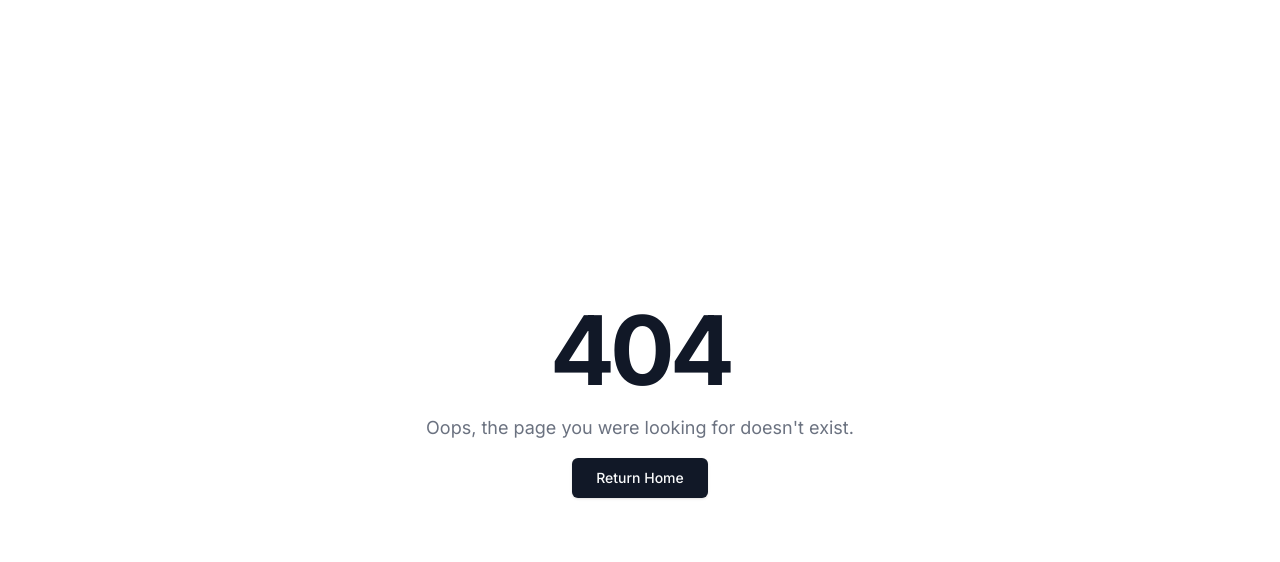
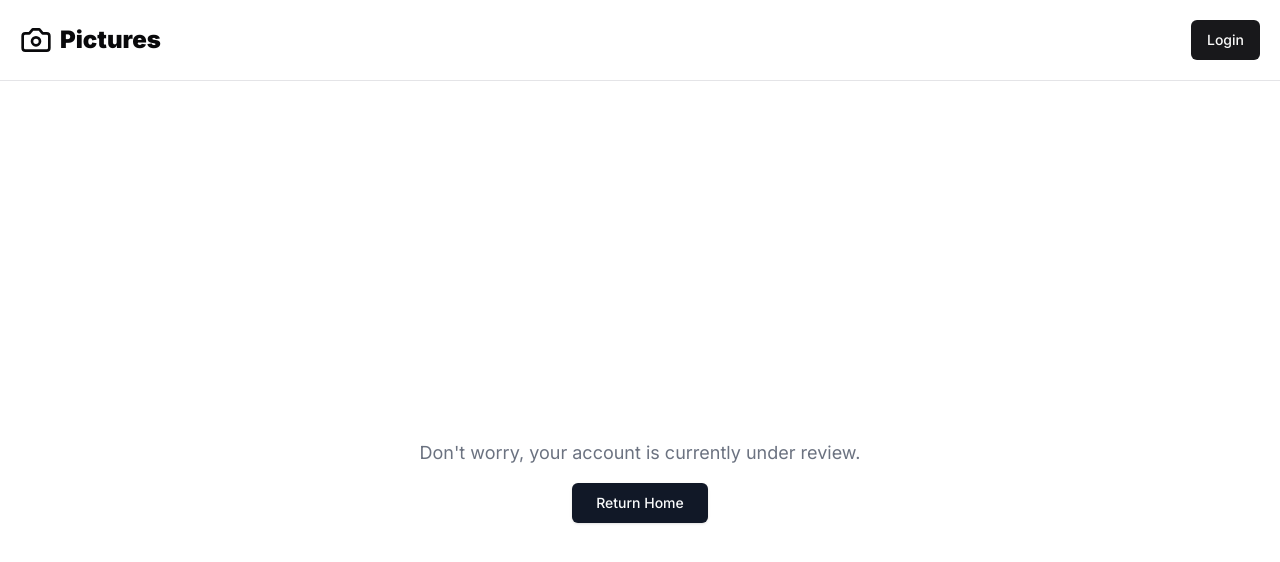
Before and after one commit to dwesh163/pictures, a Next.js app: page /verified in a window 1280 px wide. Before the commit this address had no page. Shown: the top 562 px of the page. Built offline with nearby package versions, Linux system fonts and the light colour scheme; no server answers.

Commit message:
feat: Add Verified page component

```diff
--- /dev/null
+++ b/src/app/(root)/verified/page.tsx
@@ -0,0 +1,14 @@
+import Link from 'next/link';
+
+export default function Verified() {
+	return (
+		<div className="flex flex-col items-center justify-center min-h-[100dvh] px-4 md:px-6 py-12 md:py-24 lg:py-32 text-center">
+			<div className="max-w-md space-y-4">
+				<p className="text-lg text-gray-500 dark:text-gray-400">Don't worry, your account is currently under review.</p>
+				<Link href="/" className="inline-flex h-10 items-center justify-center rounded-md bg-gray-900 px-6 text-sm font-medium text-gray-50 shadow transition-colors hover:bg-gray-900/90 focus-visible:outline-none focus-visible:ring-1 focus-visible:ring-gray-950 disabled:pointer-events-none disabled:opacity-50 dark:bg-gray-50 dark:text-gray-900 dark:hover:bg-gray-50/90 dark:focus-visible:ring-gray-300" prefetch={false}>
+					Return Home
+				</Link>
+			</div>
+		</div>
+	);
+}
```
